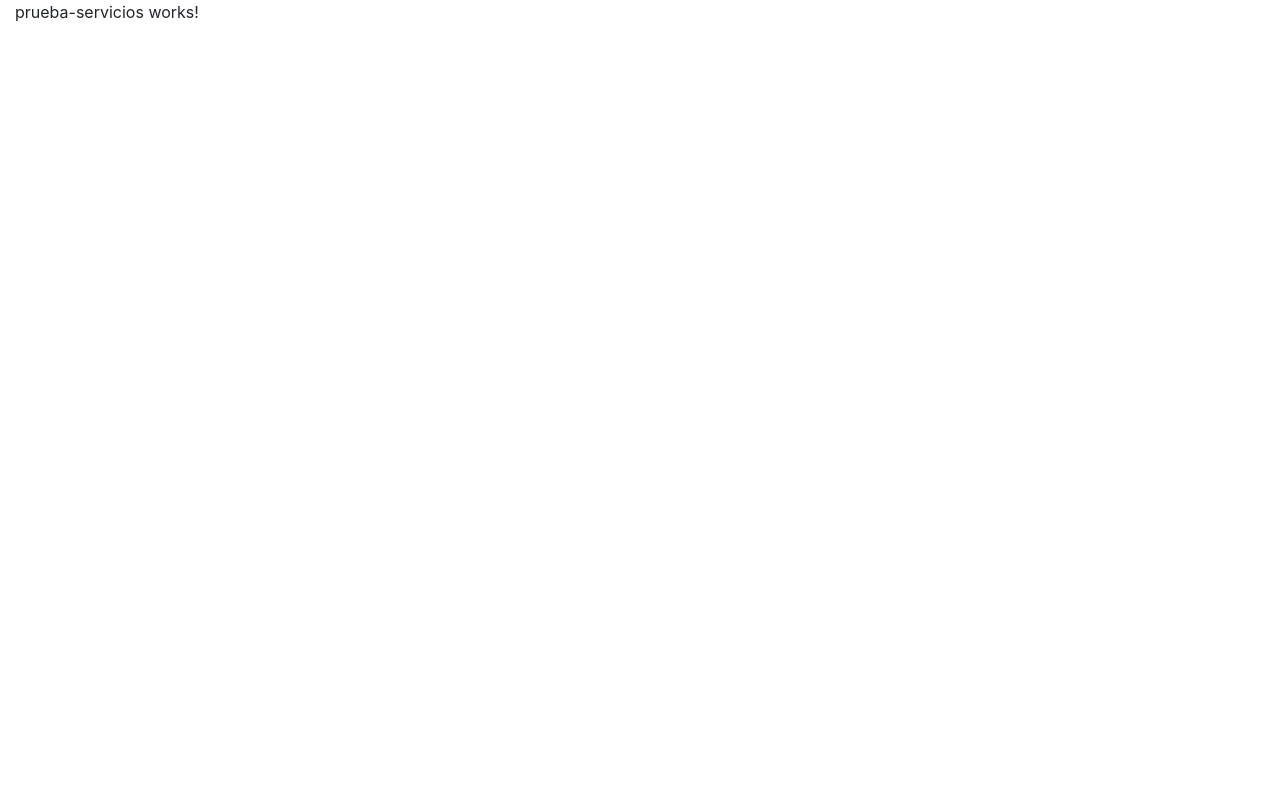
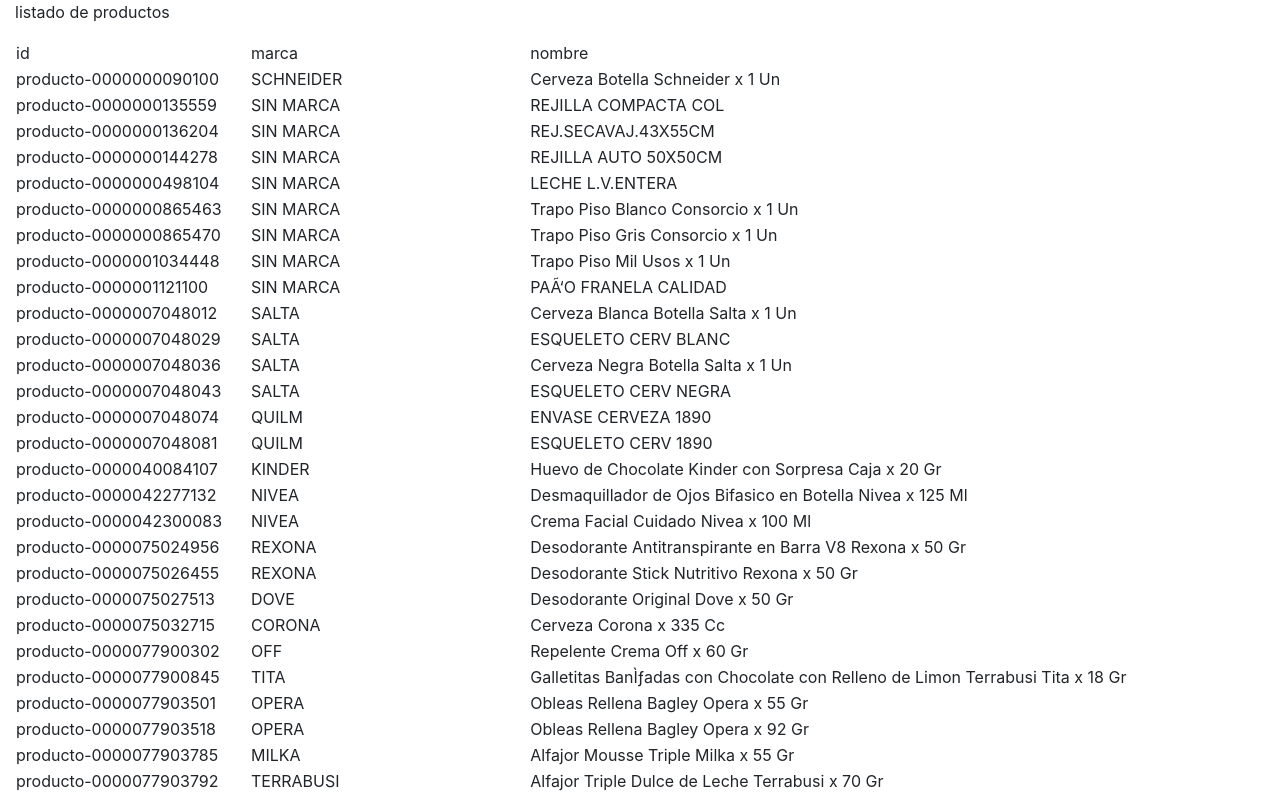
Before and after one commit to cristian16b/Angular-practica-componentes, an Angular app: page / in a window 1280 px wide. Shown: the top 798 px of the page. Built offline with nearby package versions, Linux system fonts and the light colour scheme.

Commit message:
logrado mostrar el listado de productos

```diff
--- a/src/app/app.module.ts
+++ b/src/app/app.module.ts
@@ -20,6 +20,7 @@
 import { Route  } from '@angular/router';
 import { FormularioComponent } from './formulario/formulario.component';
 import { PruebaServiciosComponent } from './prueba-servicios/prueba-servicios.component';
+import { ProductosService } from './servicio/productos.service';
 
 // defino las rutas que voy a usar
 const routes: Routes = [
@@ -54,7 +55,7 @@
     ReactiveFormsModule,
     RouterModule.forRoot(routes)
   ],
-  providers: [],
+  providers: [ProductosService],
   bootstrap: [AppComponent]
 })
 export class AppModule { }
--- a/src/app/prueba-servicios/prueba-servicios.component.html
+++ b/src/app/prueba-servicios/prueba-servicios.component.html
@@ -1 +1,17 @@
-<p>prueba-servicios works!</p>
+<p>listado de productos</p>
+<table>
+    <thead>
+        <tr>
+            <td>id</td>
+            <td>marca</td>
+            <td>nombre</td>
+        </tr>
+    </thead>
+    <tbody>
+        <tr *ngFor="let producto of productos">
+            <td>{{producto.id}}</td>
+            <td>{{producto.value.marca}}</td>
+            <td>{{producto.value.nombre}}</td>
+        </tr>
+    </tbody>
+</table>
--- a/src/app/prueba-servicios/prueba-servicios.component.ts
+++ b/src/app/prueba-servicios/prueba-servicios.component.ts
@@ -1,4 +1,5 @@
 import { Component, OnInit } from '@angular/core';
+import { ProductosService } from '../servicio/productos.service';
 
 @Component({
   selector: 'app-prueba-servicios',
@@ -7,7 +8,10 @@
 })
 export class PruebaServiciosComponent implements OnInit {
 
-  constructor() { }
+  productos: any;
+  constructor(private productosLista:ProductosService) {
+    this.productos = productosLista.productos.rows;
+  }
 
   ngOnInit() {
   }
```
